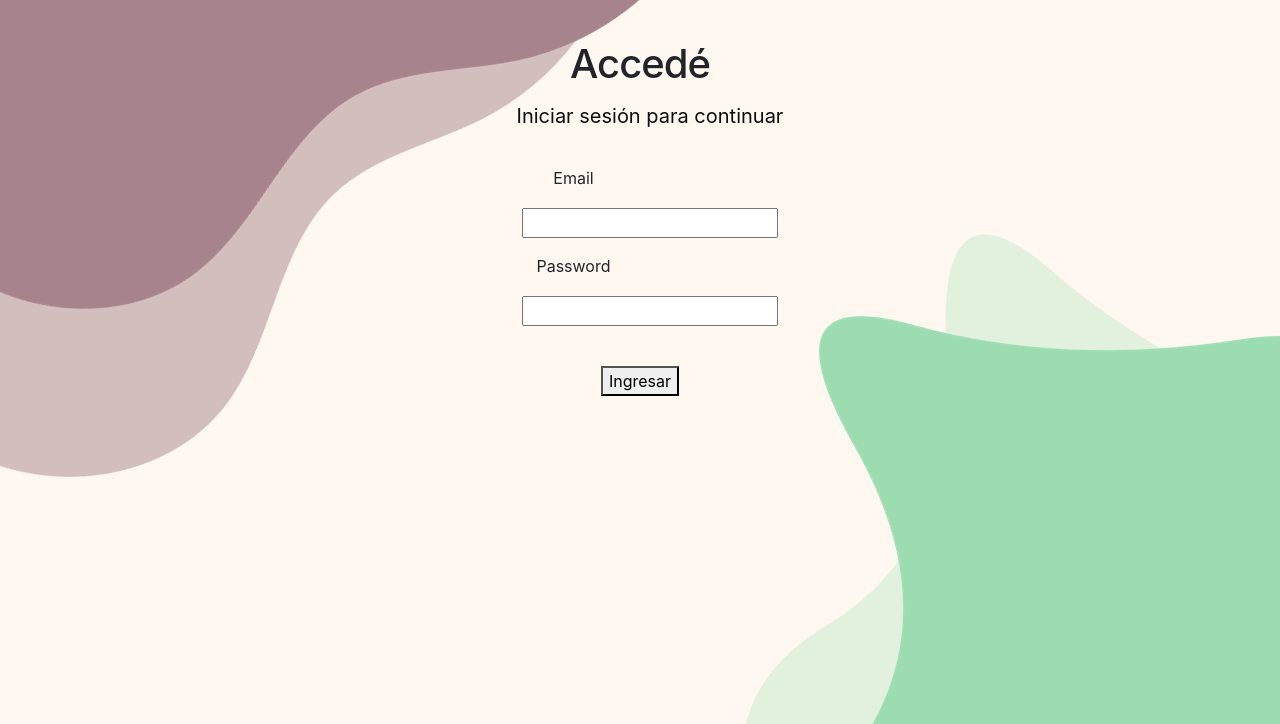
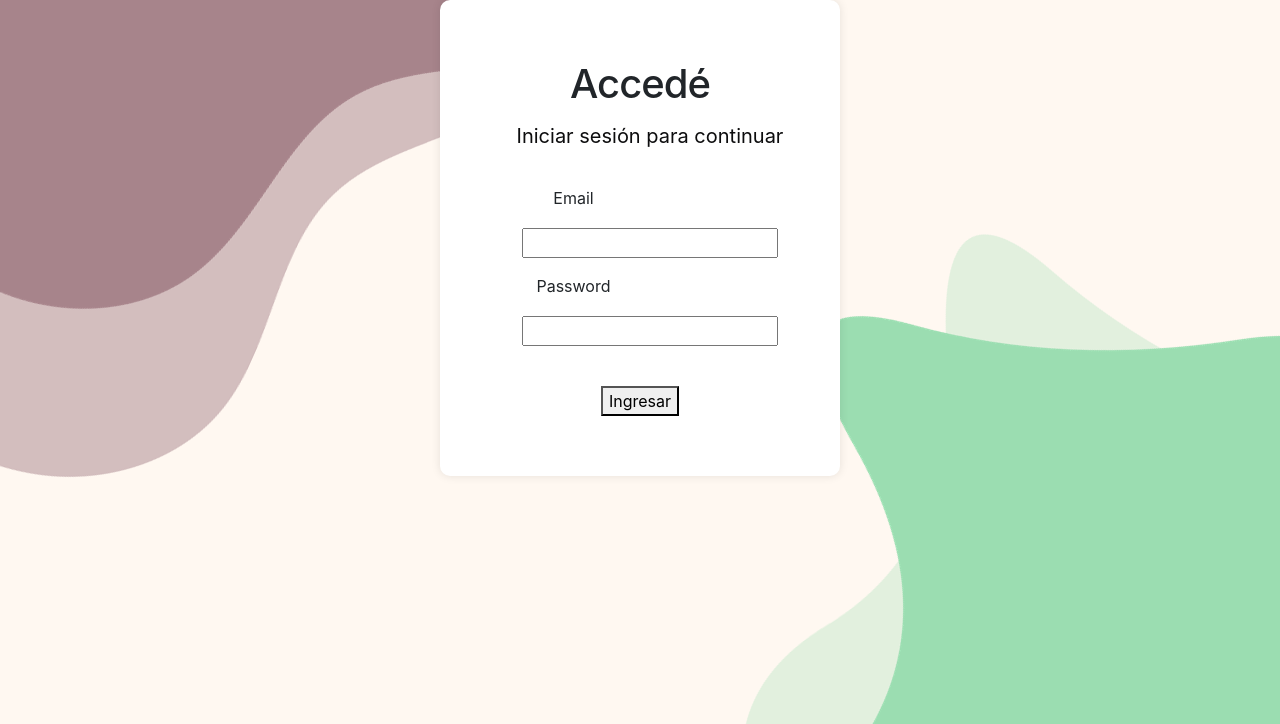
Before and after one commit to ArielitoUV/ProyectoStorianWeb, a Django app: page /iniciosesion/ in a window 1280 px wide. Shown: the part 76-800 px from the top of the page. Run offline with Django 4.2, Linux system fonts and the light colour scheme; some libraries are stand-ins or nearby versions.

Commit message:
container iniciosesion

```diff
--- a/StorianWeb/core/static/css/styles-ini.css
+++ b/StorianWeb/core/static/css/styles-ini.css
@@ -118,3 +118,13 @@ span {
     font-weight: 600;
     cursor: pointer;
   }
+
+/* Estilos para el contenedor */
+.container-container {
+  max-width: 400px; /* Ancho máximo del contenedor */
+  margin: 0 auto; /* Centrar horizontalmente el contenedor */
+  border-radius: 10px;
+  padding: 20px; /* Añadir un espacio interno al contenedor */
+  background-color: #ffffff; /* Color de fondo del contenedor, puedes cambiarlo según tus preferencias */
+  box-shadow: 0 0 10px rgba(0, 0, 0, 0.1); /* Sombra para el contenedor, ajusta según tus preferencias */
+}
--- a/StorianWeb/core/templates/core/iniciosesion.html
+++ b/StorianWeb/core/templates/core/iniciosesion.html
@@ -1,7 +1,7 @@
 {% extends 'core/baseindex.html' %}
 {% load static %}
 {% block content %}
-
+<div class="container-container">
   <div class="box-root padding-top--24 flex-flex flex-direction--column" style="flex-grow: 1; z-index: 9;">
     <link rel="stylesheet" href="{% static 'css/styles-ini.css' %}">
     <div class="text-center">
@@ -20,7 +20,7 @@
               <label for="password">Password</label>
               <input type="password" name="password">
             </div>
-              <div class="text-center" >
+            <div class="text-center">
               <button type="submit" class="custom-button">Ingresar</button>
             </div>
           </form>
@@ -28,5 +28,7 @@
       </div>
     </div>
   </div>
+</div>
 </link>
+
 {% endblock %}
```
Lines whose indentation alone changed are shown as unchanged.
